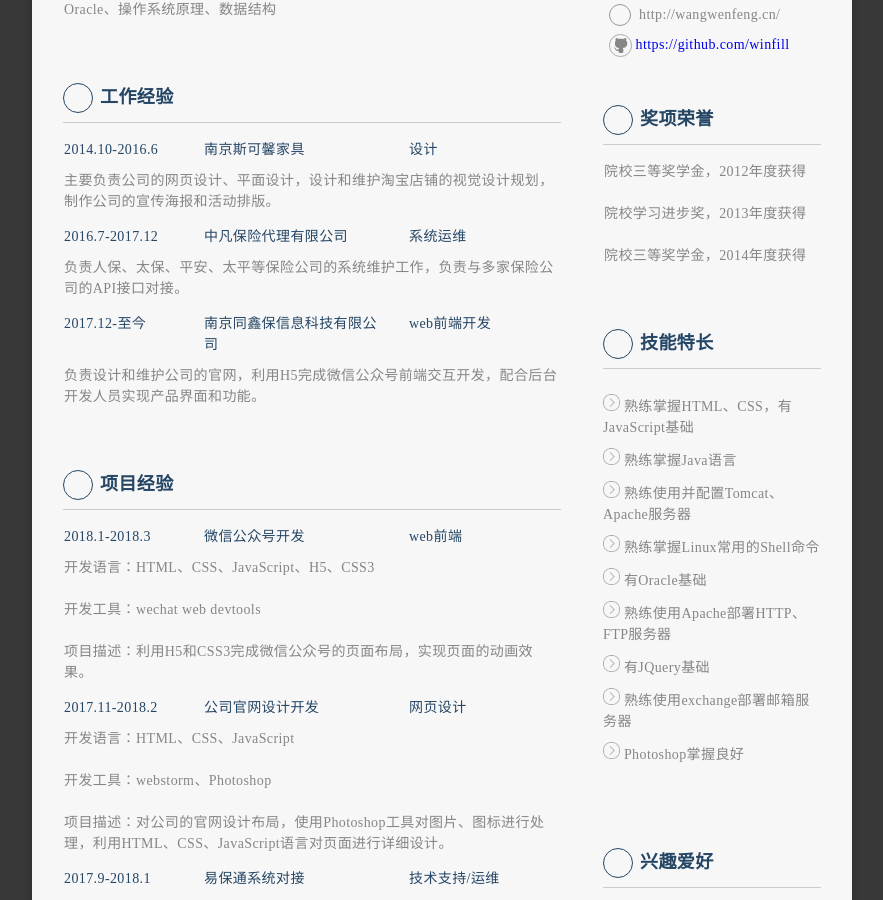
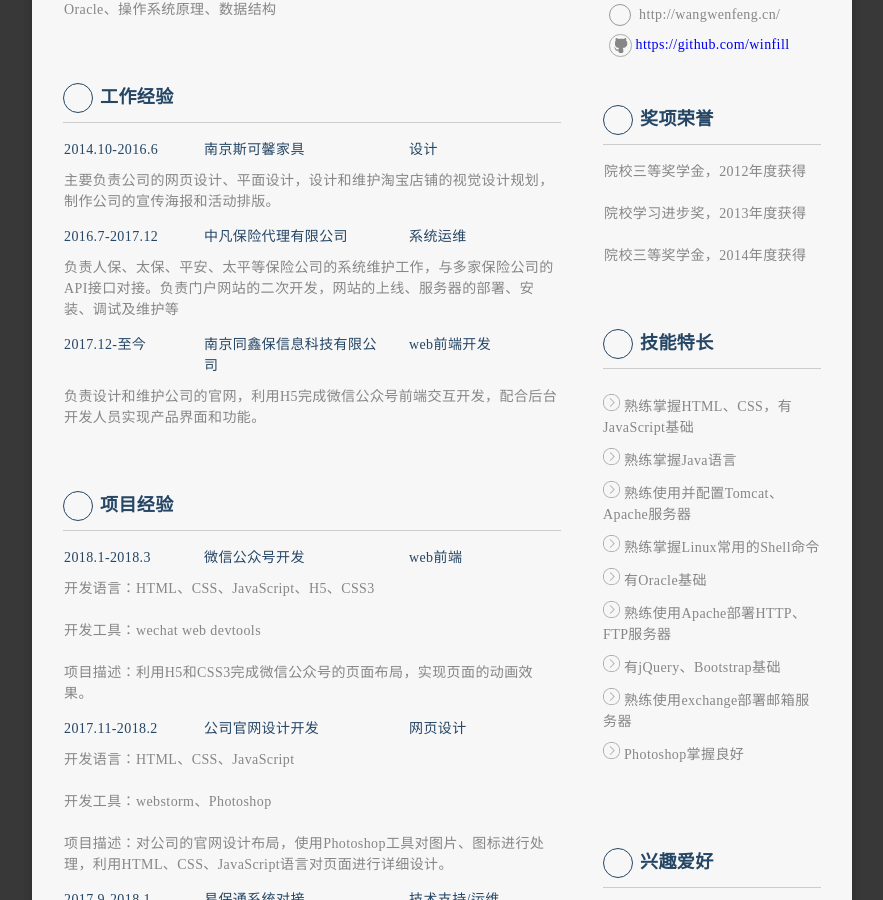
Before and after one commit to winfill/winfill, a Jekyll site: the page resume/index.html, which Jekyll copies as it is, in a window 1280 px wide and 900 px high, scrolled down 562 px. Shown: the whole window, without its empty margins (198-1081 px from the left). Built offline with Jekyll 4.4.1, drawn with Linux system fonts in a browser that asks for light colours; some web fonts are replaced.

Commit message:
Add files via upload

```diff
--- a/resume/index.html
+++ b/resume/index.html
@@ -126,7 +126,7 @@
                                         <img src="./img/list.png" width="17pt" style="" /> 熟练使用Apache部署HTTP、FTP服务器
                                     </div>
                                     <div class="skill-list moduleItemList" data-id="4757679">
-                                        <img src="./img/list.png" width="17pt" style="" /> 有JQuery基础
+                                        <img src="./img/list.png" width="17pt" style="" /> 有jQuery、Bootstrap基础
                                     </div>
                                     <div class="skill-list moduleItemList" data-id="4757680">
                                         <img src="./img/list.png" width="17pt" style="" /> 熟练使用exchange部署邮箱服务器
@@ -252,7 +252,7 @@
                                         <span class="post"><div contenteditable="false" data-placeholder="填写职位名称..." data-placelang="JobTitle">系统运维</div></span>
                                     </div>
                                     <div class="dd-text clearfix ">
-                                        <div class="resume_lang resume_content" contenteditable="false" for-key="exper_content" data-placeholder="在这里详细描述你的职责范围、工作任务以及取得的成绩等..." data-placelang="description">负责人保、太保、平安、太平等保险公司的系统维护工作，负责与多家保险公司的API接口对接。</div>
+                                        <div class="resume_lang resume_content" contenteditable="false" for-key="exper_content" data-placeholder="在这里详细描述你的职责范围、工作任务以及取得的成绩等..." data-placelang="description">负责人保、太保、平安、太平等保险公司的系统维护工作，与多家保险公司的API接口对接。负责门户网站的二次开发，网站的上线、服务器的部署、安装、调试及维护等</div>
                                     </div>
                                 </div>
                                 <div class="dd-content moduleItemList" data-id="1554390">
```
